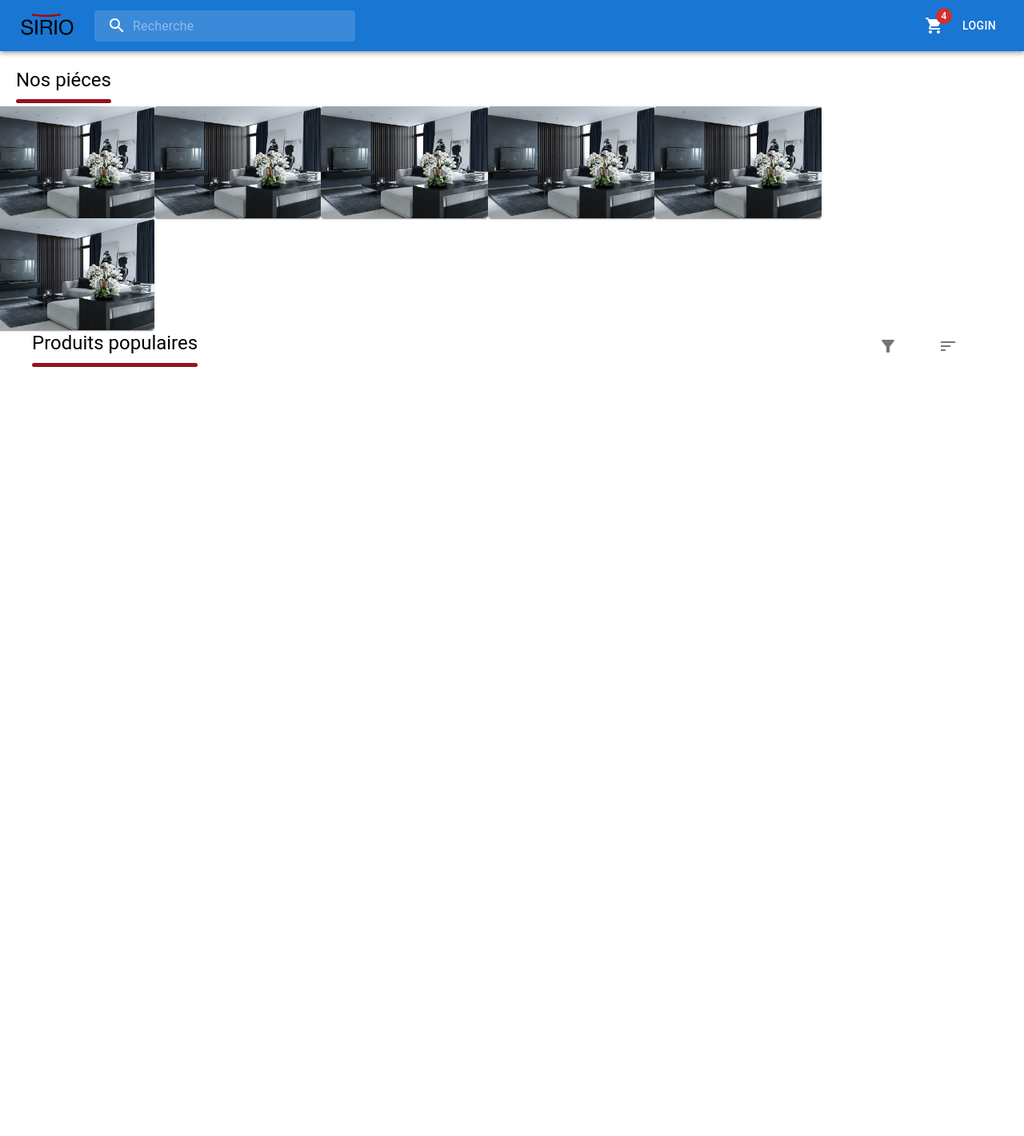
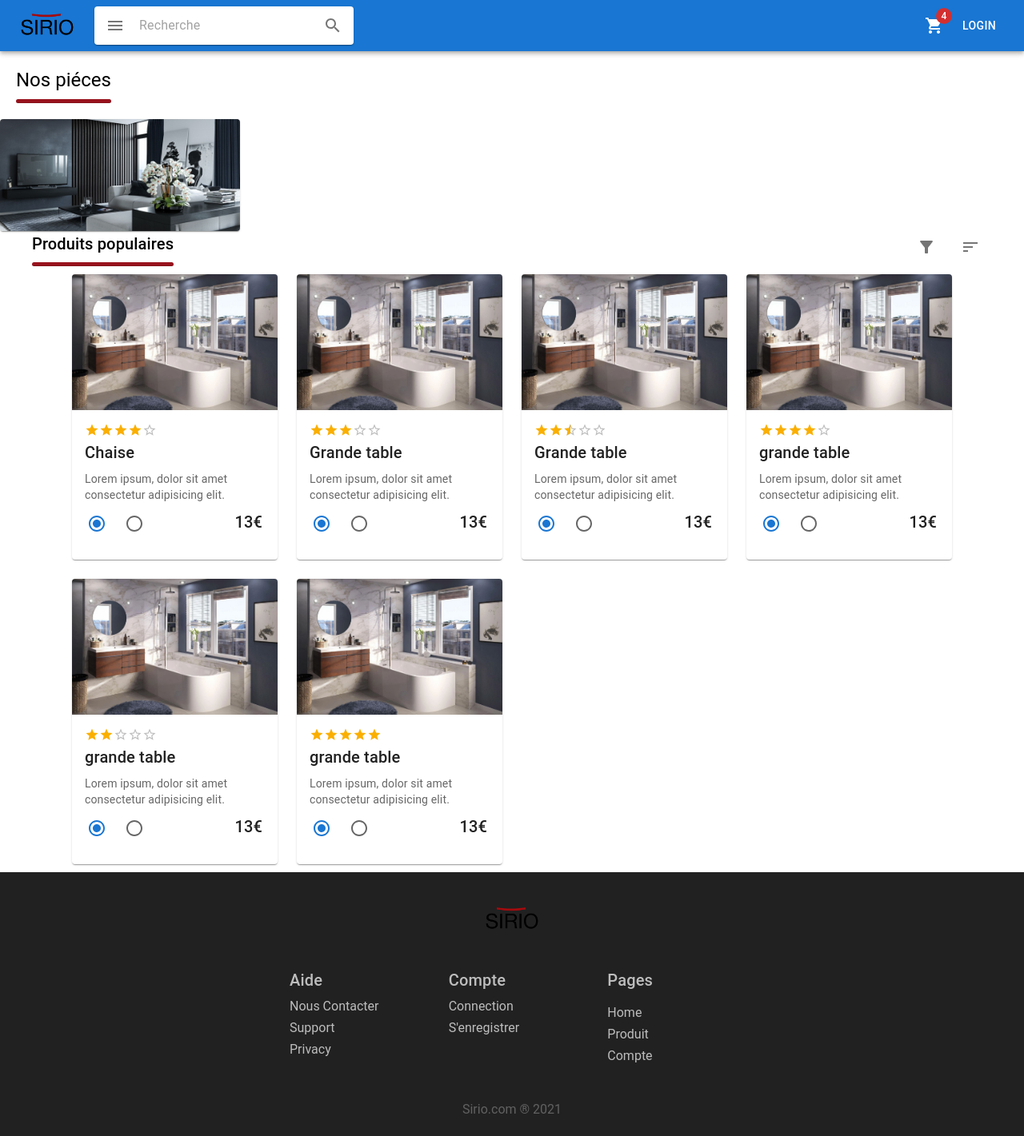
Before and after one commit to nicolasna77/e-mobilie, a React (Create React App) app: page / in a window 1280 px wide. Shown: the whole page at 80% size. Before the commit the page ends 800 px from the top, so only its background shows below. Built offline with nearby package versions, Linux system fonts and the light colour scheme.

Commit message:
ugrade
- creation header bottom

```diff
--- a/src/App.js
+++ b/src/App.js
@@ -2,7 +2,6 @@ import * as React from 'react';
 import './App.css';
 import PrimarySearchAppBar from './componant/appBar';
 import CardPiece from './componant/CardPiece';
-import Header from './componant/header'
 import FilterAltIcon from '@mui/icons-material/FilterAlt';
 import SortIcon from '@mui/icons-material/Sort';
 import Grow from '@mui/material/Grow';
@@ -15,6 +14,8 @@ import Typography from '@mui/material/Typography';
 import Divider from '@mui/material/Divider';
 import IconButton from '@mui/material/IconButton';
 import Grid from '@mui/material/Grid';
+import CardPop from './componant/CardPop';
+import Footer from './componant/Footer'
 
 
 function App() {
@@ -64,7 +65,7 @@ function App() {
 
               <Grid container xs={6} sm={6} md={8}  >
                   <div className="titleCardPop">
-                      <Typography gutterBottom variant="h5" component="div">
+                      <Typography gutterBottom variant="h6" component="div">
                           Produits populaires
                       </Typography>
 
@@ -72,13 +73,13 @@ function App() {
                   </div>
 
               </Grid>
-              <Grid container  xs={3} sm={4} md={2.5}  >
+              <Grid container  xs={3} sm={4} md={2.9}  >
               </Grid>
 
-              <Grid container   xs={3} sm={2} md={1.5}  >
+              <Grid container   xs={3} sm={2} md={1.1}  >
 
 
-                  <Grid item margin="0 auto!important" xs={6} sm={6} md={6} >
+                  <Grid item margin="0 auto!important" >
                       <div>
                           <IconButton
                               className="iconFilter"
@@ -131,7 +132,7 @@ function App() {
                   </Grid>
 
 
-                  <Grid item xs={6} sm={6} md={6} >
+                  <Grid item margin="0 auto!important" >
                       <div>
                           <IconButton ref={anchorRef}
                               id="composition-button"
@@ -180,18 +181,16 @@ function App() {
                           </Popper>
 
                       </div>
+
                   </Grid>
 
-
               </Grid>
-
           </Grid>
-
-
+          <CardPop></CardPop>
       </div>
 
       <div>
-        <Header></Header>
+        <Footer></Footer>
       </div>
     </div>
 
--- a/src/componant/CardPiece.js
+++ b/src/componant/CardPiece.js
@@ -7,7 +7,7 @@ import CardMedia from '@mui/material/CardMedia';
 import Typography from '@mui/material/Typography';
 import { CardActionArea } from '@mui/material';
 import Divider from '@mui/material/Divider';
-import {data} from '../data.js';
+// import {data} from '../data.js';
 
 
 
@@ -24,13 +24,13 @@ export default function cardPiece(props) {
     </Divider>
 </div>
 
-      <Grid container  xs={12} sm={12} md={10} spacing={2} >
+      <Grid container  xs={12} sm={12} md={12} spacing={2} >
 
-      { data.map((data, i) => {
-                return (
-             <div key={i}>
+      {/* { _.map((_, i) => { */}
+                {/* return ( */}
 
-        <Card sx={{ minWidth:170, maxWidth: 300 }}>
+             <Grid item  xs={2} sm={4} md={4}  >
+        <Card sx={{ minWidth:200, maxWidth: 300, minHeight:100, maxHeight:200 }}>
       <CardActionArea>
         <CardMedia
           component="img"
@@ -42,12 +42,13 @@ export default function cardPiece(props) {
 
       </CardActionArea>
     </Card>
+    </Grid>
 
 
 
 
-      </div>
-        )})}
+
+        {/* )})} */}
 
       </Grid>
     </Box>
--- a/src/componant/CardPop.js
+++ b/src/componant/CardPop.js
@@ -12,8 +12,13 @@ import CardActions from '@mui/material/CardActions';
 import { data } from '../data.js';
 import Favorite from '@mui/icons-material/Favorite';
 import FavoriteBorderIcon from '@mui/icons-material/FavoriteBorder';
-import Chip from '@mui/material/Chip';
-import handleClick from 'react';
+import RadioGroup from '@mui/material/RadioGroup';
+import PropTypes from 'prop-types';
+import  { useRadioGroup } from '@mui/material/RadioGroup';
+import Radio from '@mui/material/Radio';
+import FormControl from '@mui/material/FormControl';
+import FormControlLabel from '@mui/material/FormControlLabel';
+
 
 class FavoriteButton extends React.Component {
     constructor(props) {
@@ -35,20 +40,45 @@ class FavoriteButton extends React.Component {
 
 }
 
+function MyFormControlLabel(props) {
+    const radioGroup = useRadioGroup();
+
+    let checked = false;
+
+    if (radioGroup) {
+      checked = radioGroup.value === props.value;
+    }
+
+    return <FormControlLabel checked={checked} {...props} />;
+  }
+
+  MyFormControlLabel.propTypes = {
+    /**
+     * The value of the component.
+     */
+    value: PropTypes.any,
+  };
+
+
+
+
+
 
 export default function CardPop(props) {
 
+
+
   return(
 <div>
-            <Box sx={{ maxWidth: [  1100] , margin: "0 auto"}}>
-            <Grid container  margin="0 auto" xs={12} sm={12} md={12} spacing={2}>
+            <Box sx={{ maxWidth: [1100], margin:"0 auto!important", padding:"10px" }}>
+            <Grid container spacing={3}   >
 
                 {data.map((data, i) => {
                     return (
 
-                        <Grid item id={i} xs={6} sm={4} md={3}>
+                        <Grid item xs="6" sm="4" md="3" id={i} >
 
-                            <Card sx={{ maxWidth: 250, }} className="cardProduct">
+                            <Card  className="cardProduct">
 
                                 <FavoriteButton />
 
@@ -64,7 +94,7 @@ export default function CardPop(props) {
                                     <CardContent>
                                         <Grid container xs={12}  >
 
-                                            <Grid item xs={8} >
+                                            <Grid item xs={12} sm={12} >
                                                 <div>
                                                     <Box >
                                                         <Rating
@@ -78,9 +108,7 @@ export default function CardPop(props) {
                                                 </div>
                                             </Grid>
 
-                                            <Grid item xs={3} float="right" >
-                                                <Chip label={data.category} variant="outlined" size="small" />
-                                            </Grid>
+
                                         </Grid>
                                         <Typography gutterBottom variant="h6" component="div">
                                             {data.title}
@@ -90,25 +118,33 @@ export default function CardPop(props) {
                                             Lorem ipsum, dolor sit amet consectetur adipisicing elit.
                                         </Typography>
 
-                                        <Grid container alignItems="center" xs={12} spacing="3">
+                                        <Grid container alignItems="center" xs={12} md={12} spacing="3">
 
-                                            <Grid container xs={12} sm={12} md={12}  >
+                                            <Grid container xs={9} sm={10} md={9.5}  >
 
                                                 <CardActions >
 
-                                                    <Grid item xs={2} sm={6} md={8} >
+
+
+                                                    <FormControl  >
+
+                                                    <RadioGroup row aria-label="gender" name="row-radio-buttons-group" defaultValue="a">
+                                                        <div>
+                                                        <FormControlLabel value="a" label="" control={<Radio />} size="small"color="default"/>
+                                                        <FormControlLabel value="b" label="" control={<Radio />} size="small"color="default"/>
+                                                        </div>
+                                                    </RadioGroup>
+                                                    </FormControl>
 
 
 
-
-                                                    </Grid>
 
                                                 </CardActions>
                                             </Grid>
 
 
-                                            <Grid item xs={4} sm={4} md={4} >
-                                                <Typography className="priceCardProduct" gutterBottom variant="h5" component="div">
+                                            <Grid item  xs={3} sm={2} md={2.5} >
+                                                <Typography sx={{ float:"right"}} className="priceCardProduct" gutterBottom variant="h6" component="div">
                                                     13€
                                                 </Typography>
                                             </Grid>
--- /dev/null
+++ b/src/componant/Footer.js
@@ -0,0 +1,102 @@
+import React from 'react';
+import Box from '@mui/material/Box';
+import Link from '@mui/material/Link';
+import Grid from '@mui/material/Grid';
+import Container from '@mui/material/Container';
+import Typography from '@mui/material/Typography';
+
+
+export default function Footer() {
+  return (
+    <footer>
+    <Box
+      pt={{ xs: 3, md: 5 }}
+    //  py={{ xs: 5, sm: 12 }}
+      bgcolor="text.primary"
+      color="grey.400"
+    >
+
+              <Grid container justifyContent="center">
+                  <Grid item justifyContent="center">
+
+                      <div>
+                          <img class="logoHeader" alt="logo" src={process.env.PUBLIC_URL + '/logo.png'} />
+                      </div>
+                  </Grid>
+              </Grid>
+      <Container >
+
+<Box  pt={{ xs: 3, md: 5 }}>
+        <Grid container justifyContent="center" spacing={5}>
+        <Grid item xs={4} sm={4} md={2}>
+            <Box margin="0 auto" >
+                <Typography gutterBottom variant="h6" color="grey." component="div">Aide</Typography>
+                </Box>
+
+            <Box pb={{ xs: 1, md: 1 }}>
+              <Link href="/" underline="hover" color="inherit">
+                Nous Contacter
+              </Link>
+            </Box>
+            <Box pb={{ xs: 1, md: 1 }}>
+              <Link href="/" underline="hover" color="inherit">
+                Support
+              </Link>
+            </Box>
+            <Box pb={{ xs: 1, md: 1 }}>
+              <Link href="/" underline="hover" color="inherit">
+                Privacy
+              </Link>
+            </Box>
+          </Grid>
+          <Grid item xs={4} sm={4} md={2}>
+            <Box >
+                 <Typography gutterBottom variant="h6" component="div">Compte</Typography>
+                 </Box>
+            <Box pb={{ xs: 1, md: 1 }}>
+              <Link href="/" underline="hover" color="inherit">
+                Connection
+              </Link>
+            </Box>
+            <Box pb={{ xs: 1, md: 1 }}>
+              <Link href="/" underline="hover" color="inherit">
+                S'enregistrer
+              </Link>
+            </Box>
+          </Grid>
+          <Grid item xs={4} sm={4} md={2}>
+            <Box pb={{ xs: 1, md: 1 }} >
+                <Typography gutterBottom variant="h6" component="div">
+                Pages
+</Typography>
+</Box>
+            <Box pb={{ xs: 1, md: 1 }}>
+              <Link href="/" underline="hover" color="inherit">
+                Home
+              </Link>
+            </Box>
+            <Box pb={{ xs: 1, md: 1 }}>
+              <Link href="/" underline="hover" color="inherit">
+                Produit
+              </Link>
+            </Box>
+            <Box pb={{ xs: 1, md: 1 }}>
+              <Link href="/" underline="hover" color="inherit">
+                Compte
+              </Link>
+            </Box>
+          </Grid>
+        </Grid>
+        </Box>
+
+
+
+
+        <Box textAlign="center" color="grey.700" pt={{ xs: 5, sm: 5 }} pb={{ xs: 5, sm: 3 }}>
+          Sirio.com &reg; {new Date().getFullYear()}
+        </Box>
+      </Container>
+    </Box>
+  </footer>
+  );
+}
--- a/src/componant/appBar.js
+++ b/src/componant/appBar.js
@@ -1,5 +1,4 @@
 import * as React from 'react';
-import { styled, alpha } from '@mui/material/styles';
 import AppBar from '@mui/material/AppBar';
 import Box from '@mui/material/Box';
 import Toolbar from '@mui/material/Toolbar';
@@ -16,47 +15,12 @@ import ShoppingCartIcon from '@mui/icons-material/ShoppingCart';
 import NotificationsIcon from '@mui/icons-material/Notifications';
 import MenuIcon from '@mui/icons-material/Menu';
 import Button from '@mui/material/Button';
+import Paper from '@mui/material/Paper';
+import Container from '@mui/material/Container';
 
-const Search = styled('div')(({ theme }) => ({
-  position: 'relative',
-  borderRadius: theme.shape.borderRadius,
-  backgroundColor: alpha(theme.palette.common.white, 0.15),
-  '&:hover': {
-    backgroundColor: alpha(theme.palette.common.white, 0.25),
-  },
-  marginRight: theme.spacing(2),
-  marginLeft: 0,
-  width: '100%',
-  [theme.breakpoints.up('sm')]: {
-    marginLeft: theme.spacing(3),
-    width: 'auto',
-  },
-}));
 
-const SearchIconWrapper = styled('div')(({ theme }) => ({
-  padding: theme.spacing(0, 2),
-  height: '100%',
-  position: 'absolute',
-  pointerEvents: 'none',
-  display: 'flex',
-  alignItems: 'center',
-  justifyContent: 'center',
-}));
 
-const StyledInputBase = styled(InputBase)(({ theme }) => ({
-  color: 'inherit',
-  '& .MuiInputBase-input': {
-    padding: theme.spacing(1, 1, 1, 0),
-    // vertical padding + font size from searchIcon
-    paddingLeft: `calc(1em + ${theme.spacing(4)})`,
-    margin: '0 auto',
-    transition: theme.transitions.create('width'),
-    width: '100%',
-    [theme.breakpoints.up('md')]: {
-      width: '30ch',
-    },
-  },
-}));
+
 
 export default function PrimarySearchAppBar() {
   const [anchorEl, setAnchorEl] = React.useState(null);
@@ -121,14 +85,6 @@ export default function PrimarySearchAppBar() {
       open={isMobileMenuOpen}
       onClose={handleMobileMenuClose}
     >
-      {/* <MenuItem>
-        <IconButton size="large" aria-label="show 4 new mails" color="inherit">
-          <Badge badgeContent={4} color="error">
-            <MailIcon />
-          </Badge>
-        </IconButton>
-        <p>Messages</p>
-      </MenuItem>*/}
       <MenuItem>
         <IconButton
           size="large"
@@ -158,7 +114,7 @@ export default function PrimarySearchAppBar() {
 
   return (
     <Box sx={{ flexGrow: 1 }}>
-      <AppBar position="static">
+      <AppBar position="static" style={{ flexWrap: 'wrap'}} >
         <Toolbar>
         <Box sx={{ display: { xs: 'flex', sm: 'none' } }}>
         <IconButton
@@ -175,16 +131,25 @@ export default function PrimarySearchAppBar() {
         <div>
         <img class="logoHeader" alt="logo" src={process.env.PUBLIC_URL + '/logo.png'} />
         </div>
-        <Box sx={{ display: { xs: 'none', sm: 'flex' } }}>
-          <Search>
-            <SearchIconWrapper>
-              <SearchIcon />
-            </SearchIconWrapper>
-            <StyledInputBase
-              placeholder="Recherche"
-              inputProps={{ 'aria-label': 'search' }}
-            />
-          </Search>
+
+        <Box justify="center" sx={{ display: { xs: 'none', sm: 'flex' } }}>
+
+
+<Container >
+            <Paper component="form" sx={{ p: '2px 4px', display: 'flex', alignItems: 'center', maxWidth: 400 }} >
+              <IconButton sx={{ p: '10px' }} aria-label="menu">
+                <MenuIcon />
+              </IconButton>
+              <InputBase sx={{ ml: 1, flex: 1 }} placeholder="Recherche" inputProps={{ 'aria-label': 'Recherche' }}
+              />
+              <IconButton type="submit" sx={{ p: '10px' }} aria-label="search">
+                <SearchIcon />
+              </IconButton>
+
+            </Paper>
+</Container>
+
+
           </Box>
           <Box sx={{ flexGrow: 1 }} />
 
@@ -201,8 +166,7 @@ export default function PrimarySearchAppBar() {
           <IconButton size="large"  color="inherit">
                 <SearchIcon/>
             </IconButton>
-          <IconButton size="large"  color="inherit">
-              <Badge badgeContent={4} color="error">
+          <IconButton size="large"  color="inherit">              <Badge badgeContent={4} color="error">
                 <ShoppingCartIcon />
               </Badge>
             </IconButton>
--- a/src/index.css
+++ b/src/index.css
@@ -35,6 +35,7 @@ code {
 
 .cardProduct {
     z-index: 9!important;
+    height: 100%;
 }
 
 .cardProduct:hover .buttonFavorite {
```
